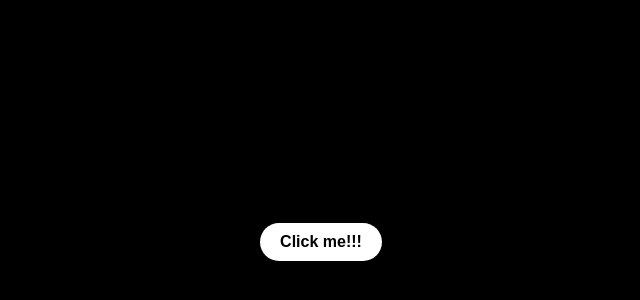
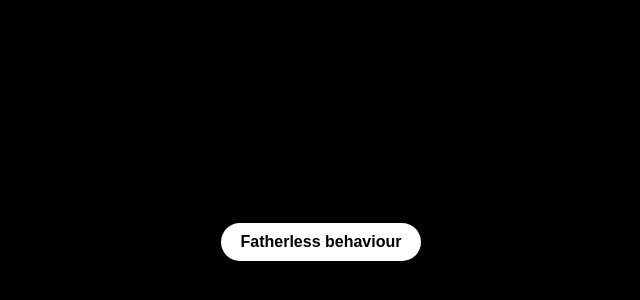
Before and after one commit to Luk-Up/ui-service, a React (Create React App) app in the folder ui-service/: page / in a window 1280 px wide. Shown: the part 158-458 px from the top of the page, without its empty margins (319-959 px from the left). Built offline with nearby package versions, Linux system fonts and the light colour scheme.

Commit message:
everything worked perfectly:

```diff
--- a/ui-service/src/App.js
+++ b/ui-service/src/App.js
@@ -31,7 +31,7 @@ function App() {
           }}
         ></span>
       ))}
-      <button className="btn" onClick={handleClick}>Click me!!!</button>
+      <button className="btn" onClick={handleClick}>Fatherless behaviour</button>
     </div>
   );
 }
```
